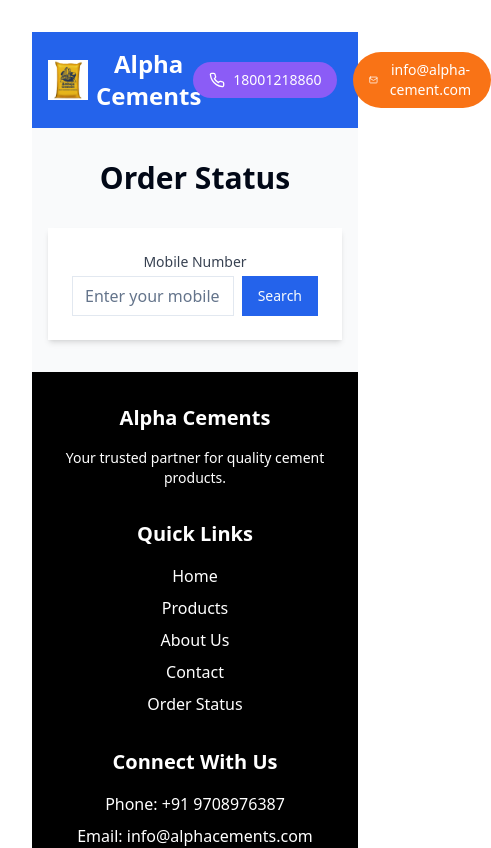
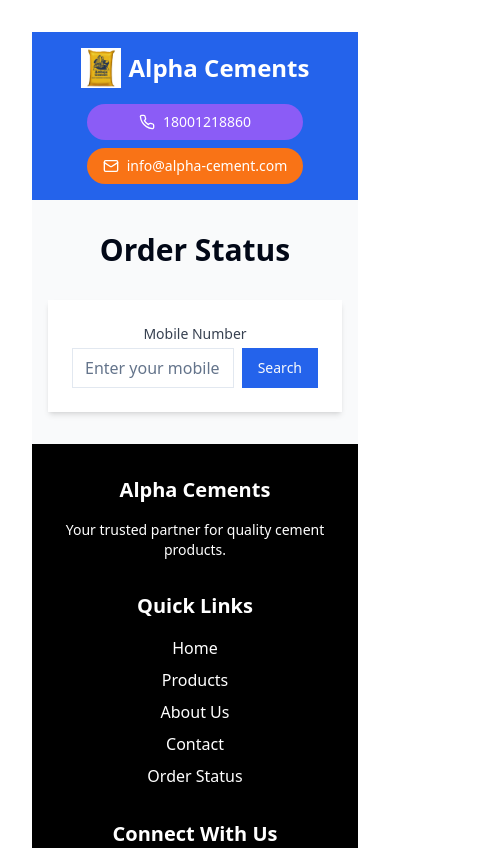
Before and after one commit to ranidev05/bulk-cement-marketplace, a React (Vite) app: page /order-status in a window 390 px wide. Shown: the top 848 px of the page, 491 px wide, since content can reach past the window. Built offline with nearby package versions, Linux system fonts and the light colour scheme.

Commit message:
Fix layout issues for all devices
Resolved layout inconsistencies in both desktop and mobile versions of the application to ensure a responsive and user-friendly design.
[skip gpt_engineer]

```diff
--- a/src/App.tsx
+++ b/src/App.tsx
@@ -1,5 +1,7 @@
 import { QueryClient, QueryClientProvider } from "@tanstack/react-query"
 import { BrowserRouter as Router, Routes, Route } from "react-router-dom"
+import { Toaster } from "@/components/ui/toaster"
+import { Toaster as Sonner } from "@/components/ui/sonner"
 import Index from "./pages/Index"
 import OrderStatus from "./pages/OrderStatus"
 import "./App.css"
@@ -10,12 +12,16 @@ const queryClient = new QueryClient()
 function App() {
   return (
     <QueryClientProvider client={queryClient}>
+      <div className="min-h-screen flex flex-col">
         <Router>
           <Routes>
             <Route path="/" element={<Index />} />
             <Route path="/order-status" element={<OrderStatus />} />
           </Routes>
         </Router>
+        <Toaster />
+        <Sonner />
+      </div>
     </QueryClientProvider>
   )
 }
--- a/src/components/layout/Navigation.tsx
+++ b/src/components/layout/Navigation.tsx
@@ -3,7 +3,6 @@ import {
   NavigationMenu,
   NavigationMenuContent,
   NavigationMenuItem,
-  NavigationMenuLink,
   NavigationMenuList,
   NavigationMenuTrigger,
 } from "@/components/ui/navigation-menu";
@@ -11,13 +10,14 @@ import { Link } from "react-router-dom";
 
 export const Navigation = () => {
   return (
-    <nav className="bg-primary text-white py-4">
-      <div className="container mx-auto px-4 flex justify-between items-center">
+    <nav className="bg-primary text-white py-4 w-full">
+      <div className="container mx-auto px-4">
+        <div className="flex flex-col md:flex-row justify-between items-center gap-4">
           <Link to="/" className="flex items-center space-x-2">
             <img src="/lovable-uploads/eb7ac623-38fa-4cb3-ae59-d1dc47dbd81a.png" alt="Logo" className="h-10" />
             <h1 className="text-2xl font-bold">Alpha Cements</h1>
           </Link>
-        <div className="flex items-center space-x-8">
+          <div className="flex flex-col md:flex-row items-center gap-4 md:gap-8">
             <div className="hidden md:flex space-x-6">
               <Link to="/" className="hover:text-gray-200">Home</Link>
               <NavigationMenu>
@@ -44,26 +44,23 @@ export const Navigation = () => {
               <a href="#about" className="hover:text-gray-200">About Us</a>
               <a href="#contact" className="hover:text-gray-200">Contact</a>
             </div>
-          <ul className="flex items-center space-x-4">
-            <li>
+            <div className="flex flex-col md:flex-row items-center gap-2 md:gap-4">
               <a
                 href="tel:18001218860"
-                className="flex items-center gap-2 px-4 py-2 rounded-full bg-[#8B5CF6] hover:bg-[#7C3AED] transition-colors"
+                className="flex items-center gap-2 px-4 py-2 rounded-full bg-[#8B5CF6] hover:bg-[#7C3AED] transition-colors w-full md:w-auto justify-center"
               >
                 <Phone className="h-4 w-4" />
                 <span className="text-sm">18001218860</span>
               </a>
-            </li>
-            <li>
               <a
                 href="mailto:info@alpha-cement.com"
-                className="flex items-center gap-2 px-4 py-2 rounded-full bg-[#F97316] hover:bg-[#EA580C] transition-colors"
+                className="flex items-center gap-2 px-4 py-2 rounded-full bg-[#F97316] hover:bg-[#EA580C] transition-colors w-full md:w-auto justify-center"
               >
                 <Mail className="h-4 w-4" />
                 <span className="text-sm">info@alpha-cement.com</span>
               </a>
-            </li>
-          </ul>
+            </div>
+          </div>
         </div>
       </div>
     </nav>
--- a/src/index.css
+++ b/src/index.css
@@ -31,7 +31,10 @@
     @apply border-border;
   }
   body {
-    @apply bg-background text-foreground;
+    @apply bg-background text-foreground min-h-screen;
+  }
+  #root {
+    @apply min-h-screen flex flex-col;
   }
 }
 
--- a/src/pages/Index.tsx
+++ b/src/pages/Index.tsx
@@ -85,8 +85,9 @@ export const products = [
 
 const Index = () => {
   return (
-    <div className="min-h-screen bg-gray-50">
+    <div className="flex flex-col min-h-screen w-full">
       <Navigation />
+      <main className="flex-grow">
         <HeroSection />
         <FeaturesSection />
         <Banner />
@@ -94,6 +95,7 @@ const Index = () => {
         <AboutSection />
         <ContactSection />
         <CTASection />
+      </main>
       <Footer />
     </div>
   );
```
Lines whose indentation alone changed are shown as unchanged.
